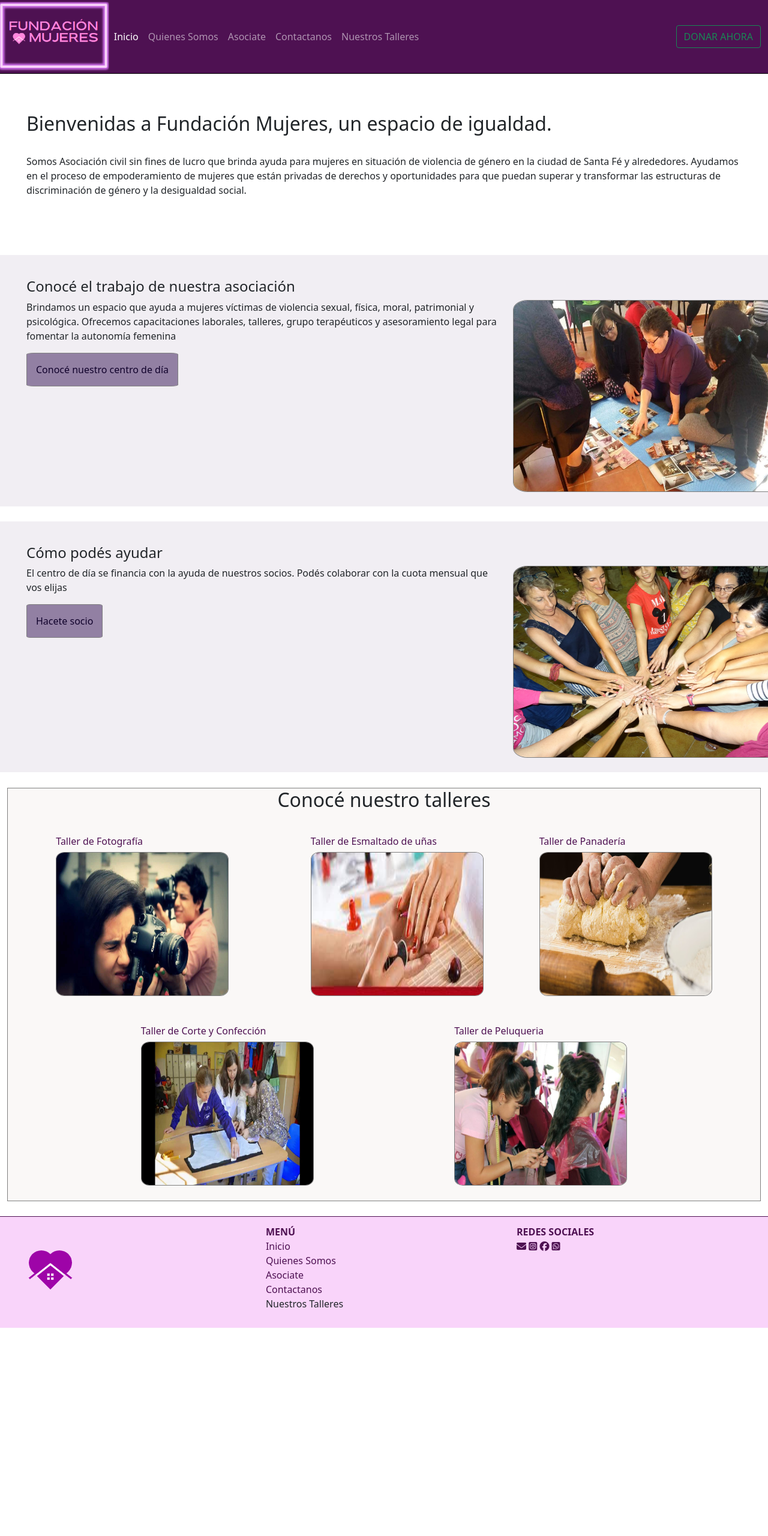
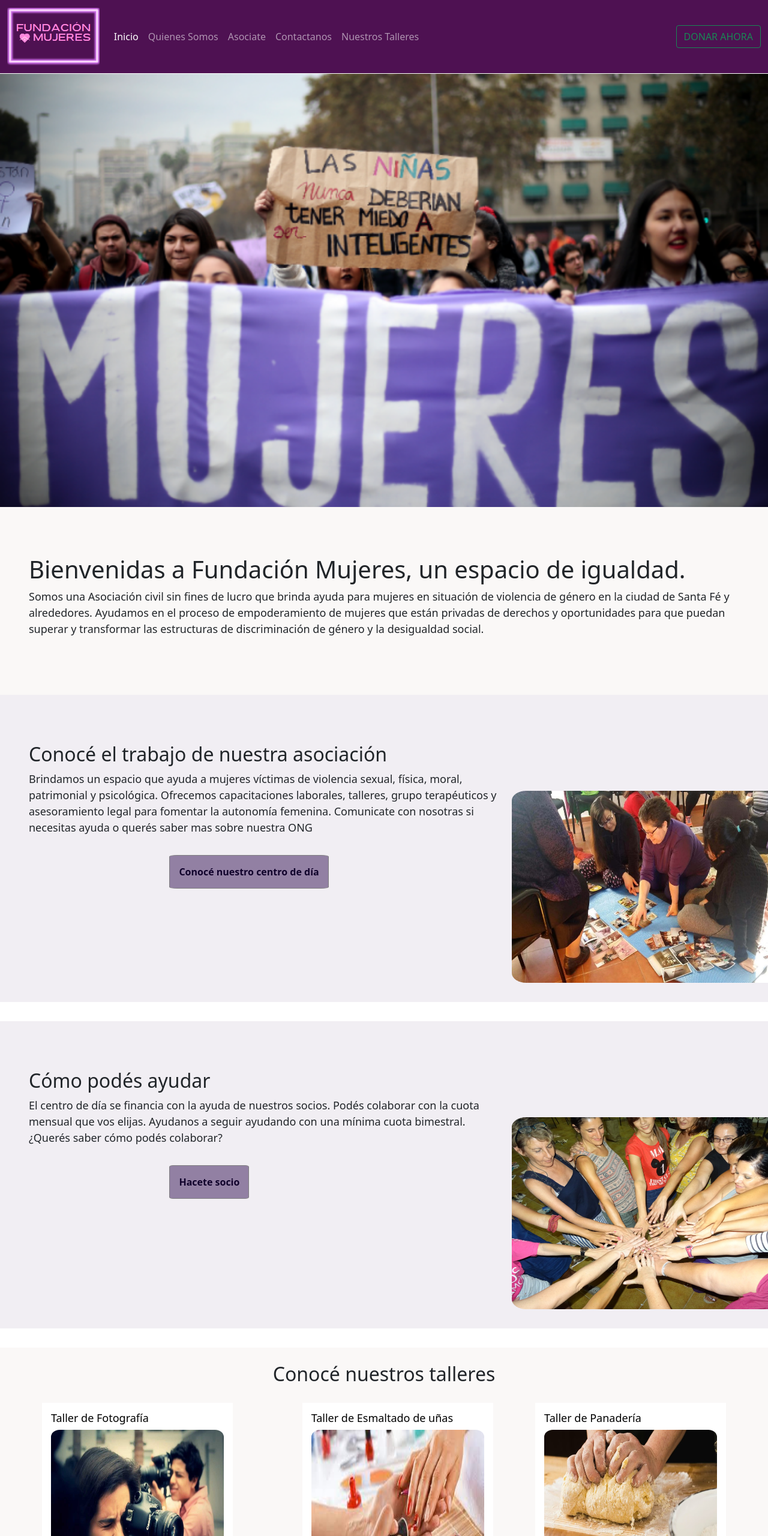
Before and after one commit to MarianaSandrigo/mi_repositorio, a website: page index.html in a window 1280 px wide. Shown: the top 2560 px of the page at 60% size. Before the commit the page ends 2213 px from the top, so only its background shows below. Drawn offline with nearby package versions, Linux system fonts and the light colour scheme.

Commit message:
se agrega foto portada y se corrigen margenes

```diff
--- a/index.html
+++ b/index.html
@@ -5,21 +5,21 @@
     <meta charset="UTF-8">
     <meta http-equiv="X-UA-Compatible" content="IE=edge">
     <meta name="viewport" content="width=device-width, initial-scale=1.0">
-    <meta name="description" content="Fundacion en Santa fe capital que ayuda a mujeres víctima de violencia de género">
-    <meta name="keywords" content="violencia de genero, ayuda para mujeres, fundacion mujeres en santa fe, centro de dia">
-    <title>Fundacion mujeres</title>
+    <meta name="description" content="Fundación en Santa fé capital que ayuda a mujeres víctima de violencia de género">
+    <meta name="keywords"
+        content="violencia de género, ayuda para mujeres, fundación mujeres en santa fé, centro de día">
+    <title>Fundación mujeres</title>
     <link rel="stylesheet" href="./css/styles.css">
-    <link href="https://fonts.googleapis.com/css2?family=Montserrat&family=Roboto:wght@100&display=swap"
-        rel="stylesheet">
+    <link href="https://fonts.googleapis.com/css2?family=Montserrat:wght@100;300&display=swap" rel="stylesheet">
     <link rel="stylesheet" href="https://cdnjs.cloudflare.com/ajax/libs/animate.css/4.1.1/animate.min.css" />
     <link href="https://cdn.jsdelivr.net/npm/bootstrap@5.0.2/dist/css/bootstrap.min.css" rel="stylesheet"
         integrity="sha384-EVSTQN3/azprG1Anm3QDgpJLIm9Nao0Yz1ztcQTwFspd3yD65VohhpuuCOmLASjC" crossorigin="anonymous">
-        <script src="https://kit.fontawesome.com/97e7fc6f3c.js" crossorigin="anonymous"></script>
+    <script src="https://kit.fontawesome.com/97e7fc6f3c.js" crossorigin="anonymous"></script>
 </head>
 
 <body>
     <header class="colorHeader">
-        <nav class="navbar navbar-expand-lg navbar-dark border-3 colorA">
+        <nav class="navbar navbar-expand-lg navbar-dark border-3 ">
             <div class="container-fluid">
                 <a class="navbar-brand " href="#"><img src="./img/logo.PNG" alt="logo" class="logo"></a>
                 <button class="navbar-toggler" type="button" data-bs-toggle="collapse"
@@ -53,9 +53,17 @@
         </nav>
     </header>
 
-    <main class="container-fluid">
-<div class="inicio"><h1 class="tituloH1">Bienvenidas a Fundación Mujeres, un espacio de igualdad.</h1><br>
-<p>Somos Asociación civil sin fines de lucro que brinda ayuda para mujeres en situación de violencia de género en la ciudad de Santa Fé y alrededores. Ayudamos en el proceso de empoderamiento de mujeres que están privadas de derechos y oportunidades para que puedan superar y transformar las estructuras de discriminación de género y la desigualdad social. </p></div>
+    <main>
+        <div class="portada">
+            <img src="./img/inicio.png" alt="Fundación Mujeres" class="fotoPortada">
+        </div>
+        <div class="inicio">
+            <h1 class="tituloH1">Bienvenidas a Fundación Mujeres, un espacio de igualdad.</h1>
+            <p>Somos una Asociación civil sin fines de lucro que brinda ayuda para mujeres en situación de violencia de
+                género en la ciudad de Santa Fé y alrededores. Ayudamos en el proceso de empoderamiento de mujeres que
+                están privadas de derechos y oportunidades para que puedan superar y transformar las estructuras de
+                discriminación de género y la desigualdad social. </p>
+        </div>
         <!---Seccion conocenos-->
         <section class="row  caja">
             <div class="col-md-8">
@@ -63,7 +71,7 @@
                 <!---Reescribir texto-->
                 <p>Brindamos un espacio que ayuda a mujeres víctimas de violencia sexual,
                     física, moral, patrimonial y psicológica. Ofrecemos capacitaciones laborales, talleres, grupo
-                    terapéuticos y asesoramiento legal para fomentar la autonomía femenina</p>
+                    terapéuticos y asesoramiento legal para fomentar la autonomía femenina. Comunicate con nosotras si necesitas ayuda o querés saber mas sobre nuestra ONG</p>
                 <button class="botonIndex"><a href="./pages/quienessomos.html">Conocé nuestro centro de
                         día</a></button>
             </div>
@@ -78,14 +86,14 @@
         <!---Seccion donaciones-->
         <section class="row caja">
             <div class="col-md-8">
-                <h2  class="tituloH2">Cómo podés ayudar</h2>
+                <h2 class="tituloH2 ">Cómo podés ayudar</h2>
                 <p>El centro de día se financia con la ayuda de nuestros socios. Podés colaborar con la cuota
-                    mensual que vos elijas</p>
+                    mensual que vos elijas. Ayudanos a seguir ayudando con una mínima cuota bimestral. ¿Querés saber cómo podés colaborar?</p>
 
                 <!--llamada a la accion para hacerse socio-->
                 <button class="botonIndex"><a href="./pages/donaciones.html">Hacete socio</a></button>
             </div>
-            <div class="col-md-4 caja">
+            <div class="col-md-4 caja container-fluid">
                 <img src="./img/donar.jpeg" alt="Mujeres apoyandose mutuamente" class="imgIndex1 ">
             </div>
         </section>
@@ -96,7 +104,7 @@
         <section class=" indexTalleres container-fluid">
             <div>
                 <div class="h2 d-flex justify-content-center">
-                    <h2>Conocé nuestro talleres</h2>
+                    <h2>Conocé nuestros talleres</h2>
                 </div>
             </div>
             <div class="padreTalleres">
@@ -135,8 +143,8 @@
     <footer class="footerColor">
         <div class="container-fluid">
             <nav class="row">
-                <div class="col-4 text-reset text-uppercase  d-flex  align-items-center" ><img
-                        src="./img/loguito.PNG" alt="logo"></div>
+                <div class="col-4 text-reset text-uppercase  d-flex  align-items-center"><img src="./img/loguito.PNG"
+                        alt="logo"></div>
 
                 <ul class="col-4 list-unstyled menu2">
                     <li class="font-weight-bold text-uppercase menu">Menú</li>
@@ -149,10 +157,14 @@
 
                 <ul class="col-4 list-unstyled redes">
                     <li class="font-weight-bold text-uppercase d-flex  justify-content-between menu">Redes Sociales</li>
-                    <li><a class="text-reset" href="https://www.gmail.com/"><i class="fa-solid fa-envelope"></i></a> </li>
-                    <li><a class="text-reset" href="https://www.instagram.com/" target="blank"><i class="fa-brands fa-instagram-square"></i></a></li>
-                    <li><a class="text-reset" href="https://www.facebook.com/" target="blank"><i class="fa-brands fa-facebook"></i></a></li>
-                    <li><a class="text-reset" href="https://www.whatsapp.com/" target="blank"><i class="fa-brands fa-whatsapp-square"></i></a></li>
+                    <li><a class="text-reset" href="https://www.gmail.com/"><i class="fa-solid fa-envelope"></i></a>
+                    </li>
+                    <li><a class="text-reset" href="https://www.instagram.com/" target="blank"><i
+                                class="fa-brands fa-instagram-square"></i></a></li>
+                    <li><a class="text-reset" href="https://www.facebook.com/" target="blank"><i
+                                class="fa-brands fa-facebook"></i></a></li>
+                    <li><a class="text-reset" href="https://www.whatsapp.com/" target="blank"><i
+                                class="fa-brands fa-whatsapp-square"></i></a></li>
 
                 </ul>
             </nav>
--- a/scss/_mixins.scss
+++ /dev/null
@@ -1,4 +0,0 @@
-@mixin sizesH($size, $weight){
-    font-size: $size;
-    font-weight: $weight;
-}
--- a/scss/_reset.scss
+++ b/scss/_reset.scss
@@ -1,5 +1,6 @@
 body {
     margin: 0;
+    padding: 0;
     box-sizing: border-box;
-    font-family: Verdana, Tahoma, sans-serif;
+    font-family:'Montserrat', sans-serif;
   }
--- a/scss/_variables.scss
+++ b/scss/_variables.scss
@@ -1,5 +1,5 @@
 $color-principal:#4e1152;
 $color-boton:  #9280a3;
 $color-border:  grey;
-$color-redes:(gmail: red, instagram:rgb(109, 13, 61), facebook: blue,  whatsapp: green);
 $color-talleres:(noCupo: red, siCupo: green, reserva:yellow);
+$color-h: #1f0721
--- a/scss/styles.scss
+++ b/scss/styles.scss
@@ -1,78 +1,98 @@
 @import 'variables';
 @import 'reset';
-@import 'mixins';
+
 
   /*---------encabezado------------*/
   .colorHeader{
     background-color: $color-principal;
-    border-bottom: 1px solid black ;
-    margin-bottom: 5%;
+    border-bottom: 1px solid white ;
+
   }
+
   .logo{
     height: 6rem;
-    transition: all 1s;
-  }
-  .logo{
-    transform: scale(1.2);
   }
   .botonIndex{
     padding: 15px;
     background-color: $color-boton;
-    border-radius: 10px;
+    border-radius: 5px;
     border: 1px solid $color-border;
     transition: all 0.5s ease-in-out;
     border-radius: 5%;
+    margin: 1rem 30%;
     a{
     color: #10002B;
+    font-weight: 600;
     text-decoration: none;
   }
 
   &:hover{
-  background-color: #c9c6cb;
+  background-color: $color-principal;
   padding: 20px;
   font-size: large;
-  transform: translateX(5%);
+  transform: translateX(3%);
+
   }
+}
+.botonIndex a:hover{
+  color: #f1e2fa;
+  transition: all 0.5s ease-in-out;
+
 }
   /*---------footer----------------*/
   footer{
     background-color: #f9d4fa;
-    border-top: $color-principal 1px solid;
+    border-top: #4e1152 px solid;
     padding: 1%;
-
-   a{
+  }
+  footer a{
     text-decoration: none;
   }
-  &:hover{
+  footer a:hover{
     text-decoration: underline;
   }
-}
   footer .menu{
     font-weight: 600;
   }
   .redes li {
     display: inline-block;
-    color: $color-principal;
+    color:   #4e1152;
 
   }
   .menu2 li {
-    color: $color-principal;
+    color:  #4e1152;
   }
   /*-------------------index--------------------*/
+  p{
+    font-size: large;
+  }
+  .portada{
+    width: 100%;
+  	background-size: cover;
+  }
+  .fotoPortada{
+    width: 100%;
+    height: auto;
+  }
   .inicio{
-    padding:0 2rem 5rem 2rem;
+    padding: 5rem 3rem;
+    background-color: #faf8f7;
   }
   .imgIndex1{
-    width: 30rem;
-    height: 20rem;
+    width: 20rem;
+    height: 15rem;
     border-radius: 5%;
-    border: 1px solid $color-border;
+
+    @media only screen and (min-width: 968px){
+      width: 30rem;
+      height: 20rem;
+      border-radius: 5%;
+    }
   }
   .caja{
     background-color: #f1eef3;
-    margin-bottom: 2%;
-    margin-top: 4%;
-    padding: 3% 2rem 0 2rem;
+    padding: 5rem 3rem 0 3rem;
+    margin: 2rem 0;
 
   }
 
@@ -80,22 +100,13 @@
     width: 18rem;
     height: 15rem;
     border-radius: 5%;
-    border: 1px solid $color-border;
     transition: 0.5s;
-
-    &:hover{
-      width: 18.5rem;
-      height: 15.5rem;
-      border-radius: 10%;
-      border: 2px solid rgb(160, 124, 124);
   }
-}
 
   .indexTalleres {
     width: 100vw;
     background-color: #faf8f7;
-    margin: 2%;
-    border: 1px solid $color-border;
+
 
     &.h2{
     padding: 2%;
@@ -104,19 +115,20 @@
 }
   .indexTalleres h3{
   font-size: medium;
-
-
+}
+  .h2{
+   padding-top: 2%;
   }
   .cajaTalleres h3 a{
     text-decoration: none;
-    color: $color-principal;
     font-size: medium;
+    color: black;
+   font-size: large;
+
 
   &:hover{
-    text-decoration: none;
-    color: #541f86;
-    font-size: larger;
-    font-weight: 500;
+    text-decoration: underline;
+    color:  $color-principal;
     transition: 0.3s;
   }
 }
@@ -129,15 +141,20 @@
   }
   .cajaTalleres{
     margin: 1%;
-    padding: 1%;
+    padding: 1.2%;
+    background-color: white;
+    height: 25rem;
   }
 
   /*--------------quienessomosPage--------------*/
   .article {
-    padding: 5%;
-    margin: 10% 2.5% 5% 2.5%;
+    padding:5rem 15rem;
+    margin: 5% 5% 5% 2.5%;
     background-color:  #f1e2fa;
     border: 1px solid rgb(237, 223, 223) ;
+    p ,h2{
+      padding: 1rem 3rem;
+    }
   }
 
 
@@ -155,7 +172,7 @@
     padding: 0.4rem 2rem 10rem 2rem;
   }
   .titTalleres{
-    padding: 0.3% 1%;
+    padding: 5% 1%;
   }
 
   .aclaracionTalleres{
@@ -173,7 +190,7 @@
   .comoDonar{
     background-color: #f1ebf6;
     width: 100%;
-    height: 95%;
+    height: 70vh;
     padding: 5em;
     margin: 0;
   }
@@ -206,36 +223,8 @@
   }
   }
 
-   /*--------------mapa color-redes en page contacto--------------*/
-   @each $icono, $valor in $color-redes {
-    .icono-#{$icono}{
-     background-color:$valor;
 
-    }
-   }
-   .mapa li{
-    display: inline-block;
-    color: white;
-    padding: 10px;
-
-   }
    /*--------------map-get en page talleres--------------*/
    .esmaltado{
     color: map-get($color-talleres, noCupo)
    }
-   /*--------------extend en page formulario--------------*/
-   .botonForm{
-    @extend .botonIndex;
-    background-color: purple;
-   }
-    /*--------------mixins --------------*/
-    .tituloH1{
-      @include sizesH(2rem, 900px);
-
-    }
-    .tituloH1-1{
-      @include sizesH(2rem, 800px);
-    }
-    .tituloH2{
-      @include sizesH(1.5rem, 600px);
-    }
```
Also changed, not shown: pages/contacto.html (+2 -16 lines), pages/donaciones.html (+5 -6 lines), pages/quienessomos.html (+1 -2 lines), pages/talleres.html (+7 -12 lines), CSS/styles.css, css/styles.css, img/huelgafeminista.jpg (deleted), img/iconoIg.PNG (deleted), img/iconoWs.PNG (deleted), img/iconofb.PNG (deleted), img/ig.PNG (deleted), img/inicio.png (added).
